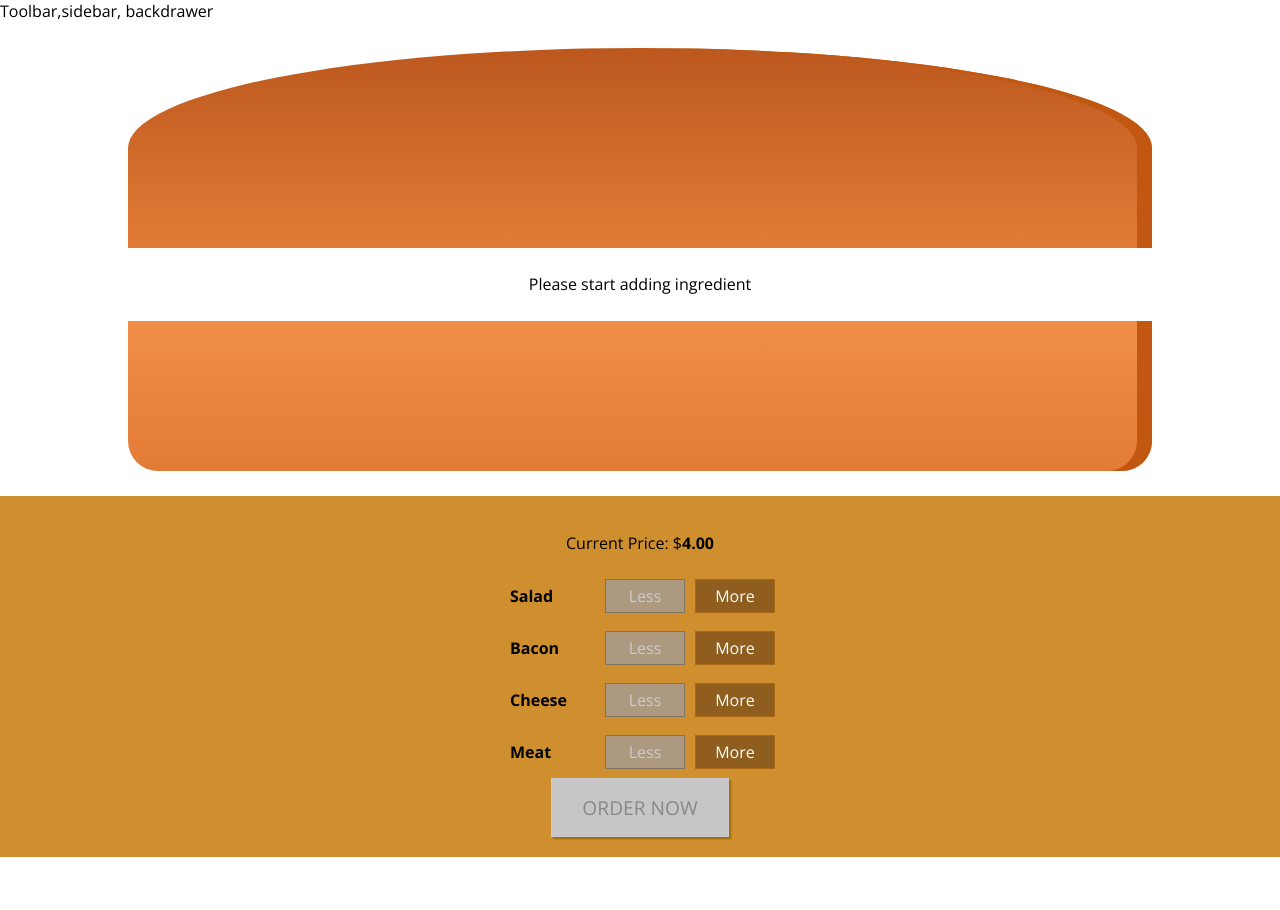
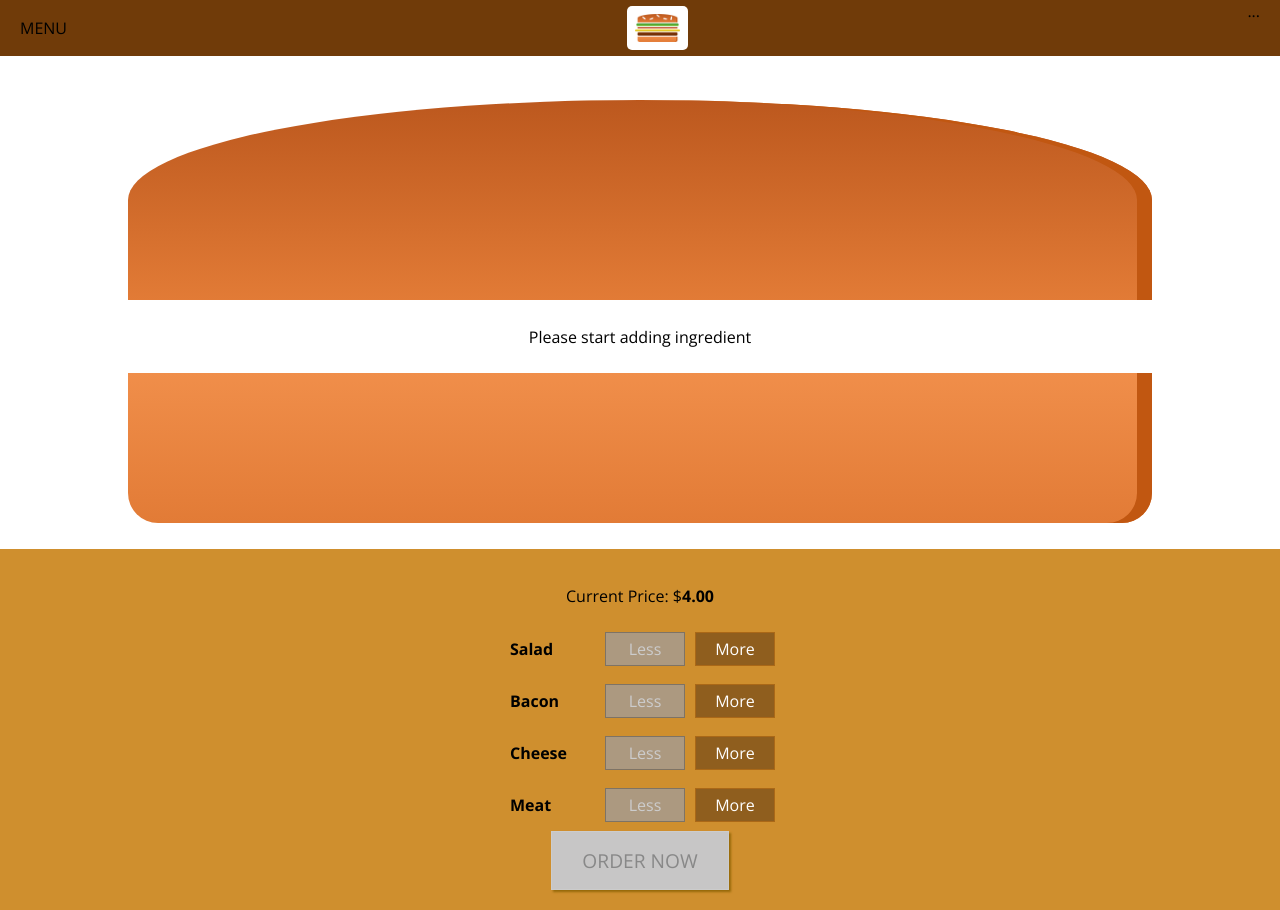
Before and after one commit to Priya01verma/burger-builder, a React (Create React App) app: page / in a window 1280 px wide. Before the commit the page ends 857 px from the top, so only its background shows below. Built offline with nearby package versions, Linux system fonts and the light colour scheme.

Commit message:
add logo header in project

```diff
--- /dev/null
+++ b/src/components/Navigation/Toolbar/Toolbar.css
@@ -0,0 +1,17 @@
+.Toolbar{
+    height: 56px;
+    width: 100%;
+    position: fixed;
+    top: 0;
+    left: 0;
+    display: flex;
+    background-color: #703B09;
+    justify-content: space-between;
+    align-items: center;
+    padding: 0 20px;
+    box-sizing: border-box;
+    z-index: 90;
+}
+.Toolbar nav{
+    height: 100%;
+}
--- /dev/null
+++ b/src/components/Navigation/Toolbar/Toolbar.js
@@ -0,0 +1,14 @@
+import React from "react";
+import "./Toolbar.css";
+import Logo from "../../logo/Logo";
+
+const toolbar =(props) =>{
+    return(
+        <header className ="Toolbar">
+        <div>MENU</div>
+        <Logo />
+        <nav>...</nav>
+        </header>
+    )
+}
+export default toolbar;
--- a/src/components/layout/Layout.css
+++ b/src/components/layout/Layout.css
@@ -1,3 +1,3 @@
 .Content{
-    margin-top: 12px;
+    margin-top: 100px;
 }
--- a/src/components/layout/Layout.js
+++ b/src/components/layout/Layout.js
@@ -1,11 +1,14 @@
 import React from "react";
 import Aux from "../../hoc/Aux";
 import classes from "../layout/Layout.css";
+import Toolbar from "../../components/Navigation/Toolbar/Toolbar"
+import "./Layout.css"
 
 const layout = props => (
     <Aux>
-        <div>Toolbar,sidebar, backdrawer</div>
-        <main className={classes.Content}>{props.children}</main>
+        {/* <div>Toolbar,sidebar, backdrawer</div> */}
+        <Toolbar />
+        <main className={"Content"}>{props.children}</main>
     </Aux>
 );
 
--- /dev/null
+++ b/src/components/logo/Logo.css
@@ -0,0 +1,10 @@
+.Logo{
+    background-color:  #fff;
+    padding: 8px;
+    height: 80%;
+    box-sizing: border-box;
+    border-radius: 5px;
+}
+.Logo img{
+    height: 100%;
+}
--- /dev/null
+++ b/src/components/logo/Logo.js
@@ -0,0 +1,12 @@
+import React from "react";
+import burgerLogo from "../../assets/logo/burger-logo.png";
+import "./Logo.css";
+
+const logo = props => {
+    return (
+        <div className="Logo">
+            <img src={burgerLogo} alt="burger-logo" />
+        </div>
+    );
+};
+export default logo;
```
Also changed, not shown: src/assets/logo/burger-logo.png (added).
